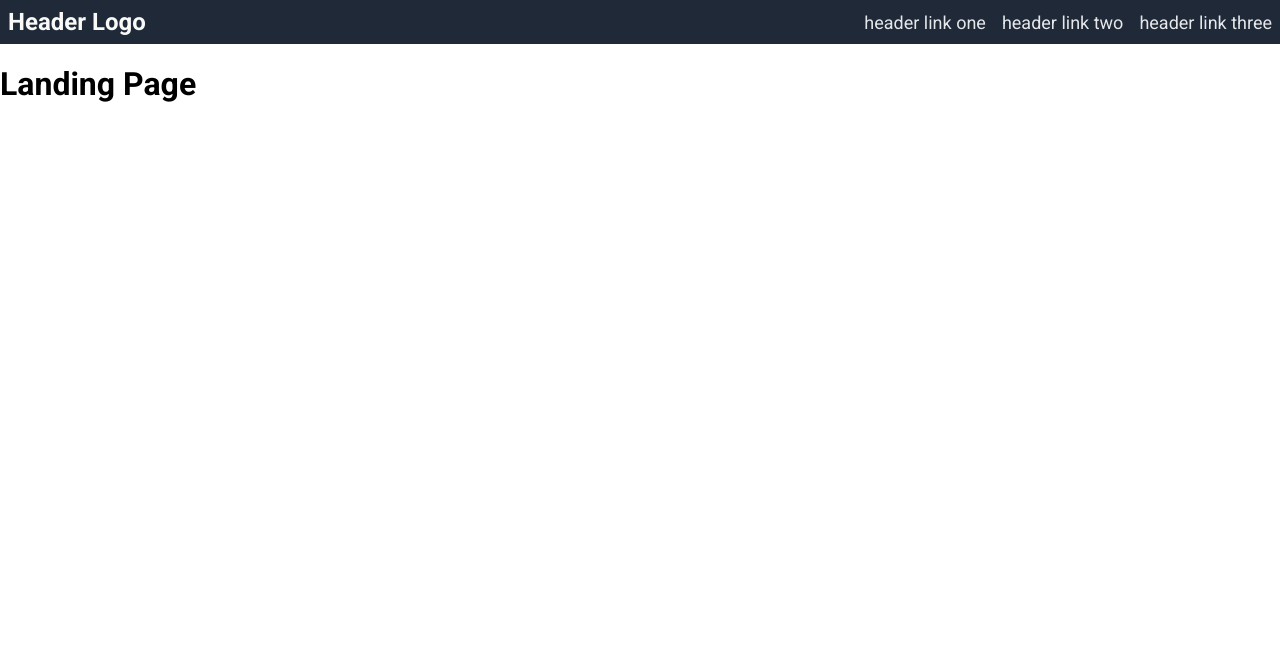
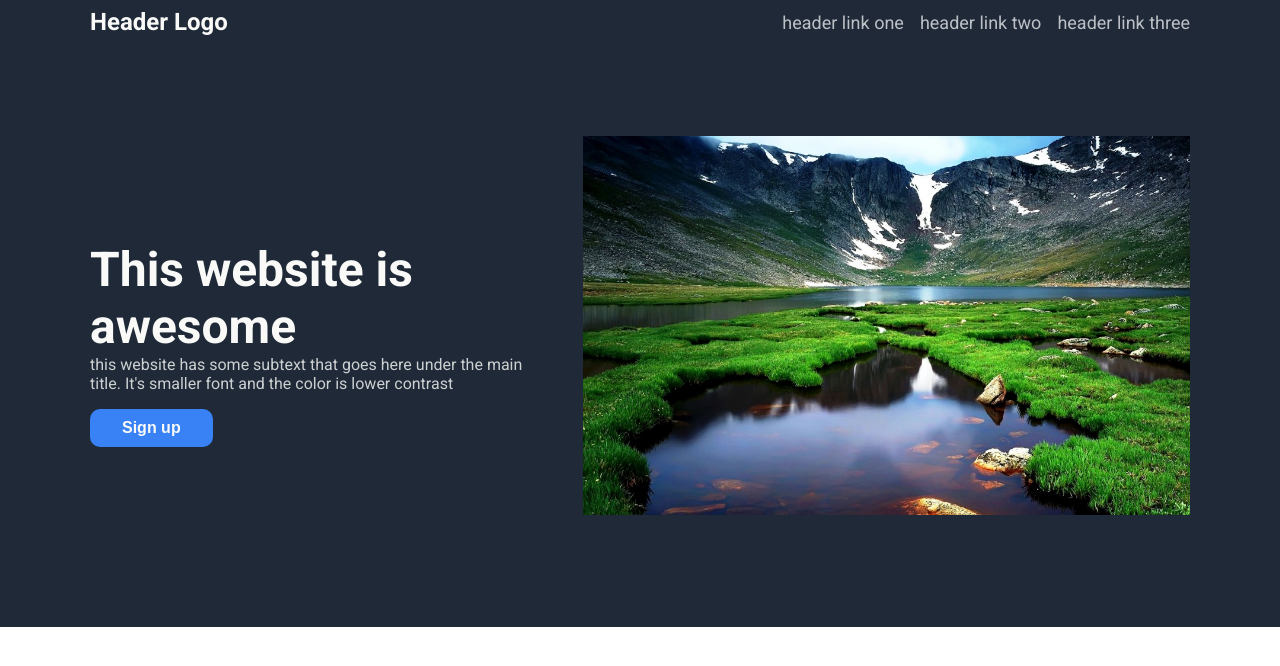
Before and after one commit to NabilHadi/landing-page, a plain HTML site: page index.html in a window 1280 px wide. Drawn offline with Linux system fonts and the light colour scheme.

Commit message:
Add hero section and styles

```diff
--- a/index.html
+++ b/index.html
@@ -14,15 +14,24 @@
       <div class="header">
         <div class="header-logo">Header Logo</div>
         <ul>
-          <li>header link one</li>
-          <li>header link two</li>
-          <li>header link three</li>
+          <li><a href="#">header link one</a></li>
+          <li><a href="#">header link two</a></li>
+          <li><a href="#">header link three</a></li>
         </ul>
       </div>
-      <div class="hero-main"></div>
+      <div class="hero-main">
+        <div class="hero-main-left">
+          <h1>This website is awesome</h1>
+          <p>this website has some subtext that goes here under the main title. It's smaller font and the color is lower
+            contrast</p>
+          <button>Sign up</button>
+        </div>
+        <div class="hero-main-right">
+          <img src="./AdXsQg.jpg" alt="img">
+        </div>
+      </div>
     </div>
   </div>
-  <h1>Landing Page</h1>
 </body>
 
 </html>
--- a/style.css
+++ b/style.css
@@ -12,8 +12,19 @@ ul {
   margin: 0;
 }
 
+img {
+  width: 100%;
+}
+
+a {
+  text-decoration: none;
+  color: inherit;
+}
+
 .container {
   padding: 8px;
+  max-width: 1100px;
+  margin: 0 auto;
 }
 
 .hero {
@@ -37,4 +48,37 @@ ul {
   color: #e5e7eb;
   display: flex;
   gap: 16px;
+  opacity: 0.8;
 }
+
+.hero .hero-main {
+  display: flex;
+  justify-content: center;
+  align-items: center;
+  margin: 100px 0;
+}
+
+.hero-main-left h1 {
+  font-size: 48px;
+  margin-bottom: 0;
+}
+
+.hero-main-left p {
+  margin-top: 0;
+  opacity: 0.8;
+  margin-right: 2rem;
+}
+
+.hero-main-left button {
+  padding: 10px 32px;
+  border-radius: 10px;
+  color: inherit;
+  background-color: #3882f6;
+  font-size: 16px;
+  font-weight: 600;
+  outline: none;
+  border: none;
+}
+
+.hero-main-right img {
+}
```
Also changed, not shown: AdXsQg.jpg (added).
